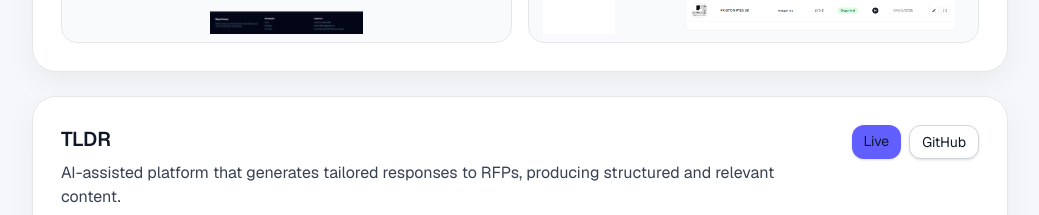
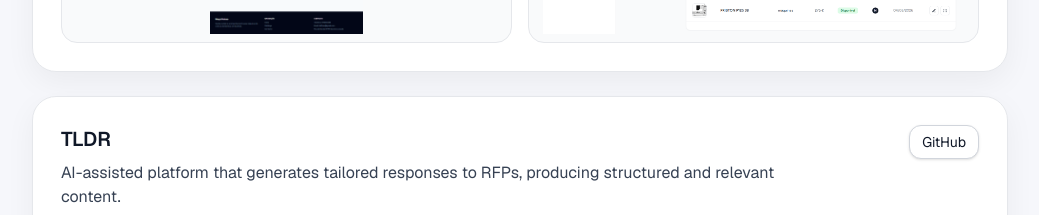
Before and after one commit to ricardoVeloso2424/Portfolio, a Next.js app: page / in a window 1280 px wide. Shown: the part 1660-1875 px from the top of the page, without its empty margins (120-1159 px from the left). Built offline with nearby package versions, Linux system fonts and the light colour scheme.

Commit message:
fix links

```diff
--- a/src/app/page.tsx
+++ b/src/app/page.tsx
@@ -27,7 +27,7 @@
     links: [
       {
         label: "GitHub",
-        href: "PUT_REPOSITORY_LINK_HERE",
+        href: "https://github.com/ricardoVeloso2424/maquivelosoV2",
         primary: false,
       },
     ],
@@ -39,11 +39,6 @@
     tags: ["Java", "Spring Boot", "PostgreSQL", "Spring AI"],
     images: ["/TLDR1.jpg", "/TLDR2.jpg"],
     links: [
-      {
-        label: "Live",
-        href: "http://ec2-13-53-174-58.eu-north-1.compute.amazonaws.com/",
-        primary: true,
-      },
       {
         label: "GitHub",
         href: "https://github.com/ricardoVeloso2424/RFP-AI-Response",
@@ -74,7 +69,7 @@
     links: [
       {
         label: "GitHub",
-        href: "PUT_YOUR_REPO_LINK_HERE",
+        href: "https://github.com/ricardoVeloso2424/Converter",
         primary: false,
       },
     ],
```
